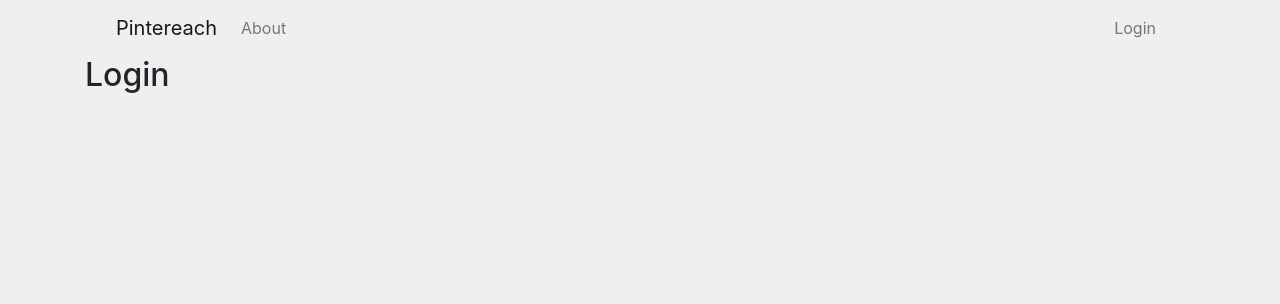
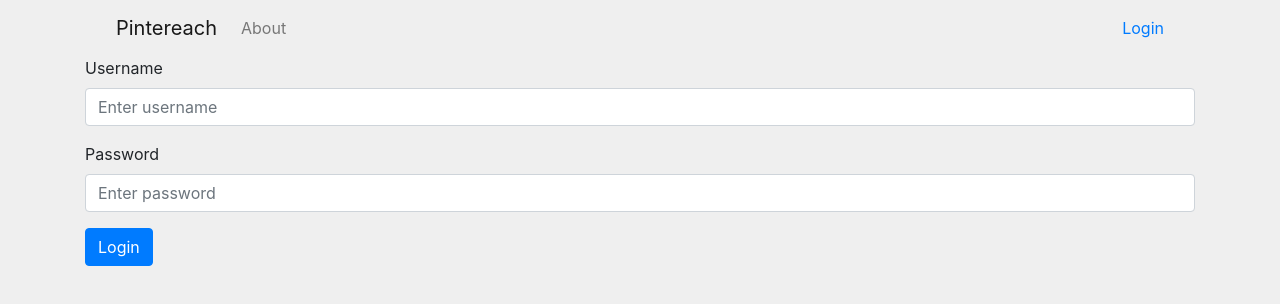
Before and after one commit to daquinons/pintereach-react, a React (Create React App) app: page /login in a window 1280 px wide. Shown: the top 304 px of the page. Built offline with nearby package versions, Linux system fonts and the light colour scheme.

Commit message:
Add login communication and token saving

```diff
--- a/package.json
+++ b/package.json
@@ -3,6 +3,7 @@
   "version": "0.1.0",
   "private": true,
   "dependencies": {
+    "axios": "^0.19.0",
     "bootstrap": "^4.3.1",
     "react": "^16.8.6",
     "react-bootstrap": "^1.0.0-beta.9",
--- /dev/null
+++ b/src/api/index.js
@@ -0,0 +1,4 @@
+const API_URL = 'https://pintereach0.herokuapp.com/api';
+const AUTH_URL = API_URL + '/auth';
+export const LOGIN_URL = AUTH_URL + '/login';
+export const REGISTER_URL = AUTH_URL + '/register';
--- a/src/components/Login/Login.jsx
+++ b/src/components/Login/Login.jsx
@@ -1,7 +1,50 @@
 import React from 'react';
+import { connect } from 'react-redux';
+import { login } from '../../state/reducers/login';
+import Form from 'react-bootstrap/Form';
+import Button from 'react-bootstrap/Button';
 
-const Login = () => {
-  return <div><h2>Login</h2></div>
-}
+const Login = (props) => {
+  const refEmailInput = React.createRef();
+  const refPasswordInput = React.createRef();
 
-export default Login;
+  const onLogin = () => {
+    props.login(refEmailInput.current.value, refPasswordInput.current.value);
+  };
+
+  return (
+    <Form>
+      <Form.Group controlId="formBasicEmail">
+        <Form.Label>Username</Form.Label>
+        <Form.Control
+          ref={refEmailInput}
+          type="text"
+          placeholder="Enter username"
+        />
+      </Form.Group>
+
+      <Form.Group controlId="formBasicPassword">
+        <Form.Label>Password</Form.Label>
+        <Form.Control
+          ref={refPasswordInput}
+          type="password"
+          placeholder="Enter password"
+        />
+      </Form.Group>
+      <Button variant="primary" onClick={onLogin}>
+        Login
+      </Button>
+    </Form>
+  );
+};
+
+const mapStateToProps = state => {
+  return {
+    counter: state.counter
+  };
+};
+
+export default connect(
+  mapStateToProps,
+  { login }
+)(Login);
--- a/src/components/NavBar/NavBar.jsx
+++ b/src/components/NavBar/NavBar.jsx
@@ -9,7 +9,7 @@ const NavBar = () => {
     <Navbar collapseOnSelect expand="lg">
       <Container>
         <Link to="/">
-          <Navbar.Brand href="/">Pintereach</Navbar.Brand>
+          <Navbar.Brand>Pintereach</Navbar.Brand>
         </Link>
         <Navbar.Toggle aria-controls="responsive-navbar-nav" />
         <Navbar.Collapse id="responsive-navbar-nav">
@@ -18,7 +18,7 @@ const NavBar = () => {
           </Nav>
           <Nav>
             <Link to="/login">
-              <Nav.Link href="/login">Login</Nav.Link>
+              Login
             </Link>
           </Nav>
         </Navbar.Collapse>
--- a/src/state/actions/counter/actionTypes.js
+++ /dev/null
@@ -1,3 +0,0 @@
-// This is where you'll define your Action Types
-export const COUNTER_INCREASE = 'COUNTER_INCREASE';
-export const COUNTER_DECREASE = 'COUNTER_DECREASE';
--- /dev/null
+++ b/src/state/actions/login/actionTypes.js
@@ -0,0 +1 @@
+export const SET_TOKEN = 'SET_TOKEN';
--- /dev/null
+++ b/src/state/actions/login/index.js
@@ -0,0 +1,5 @@
+import * as types from './actionTypes';
+
+export const setToken = (token) => {
+  return { type: types.SET_TOKEN, payload: token };
+};
--- a/src/state/reducers/counter/index.js
+++ /dev/null
@@ -1,12 +0,0 @@
-import * as types from '../../actions/counter/actionTypes';
-
-export const counterReducer = (state = 0, action) => {
-  switch (action.type) {
-    case types.COUNTER_INCREASE:
-      return state + 1;
-    case types.COUNTER_DECREASE:
-      return state - 1;
-    default:
-      return state;
-  }
-};
--- a/src/state/reducers/index.js
+++ b/src/state/reducers/index.js
@@ -1,6 +1,6 @@
 import { combineReducers } from 'redux';
-import { counterReducer } from './counter';
+import { loginReducer } from './login';
 
 export default combineReducers({
-  counter: counterReducer
+  login: loginReducer
 });
--- /dev/null
+++ b/src/state/reducers/login/index.js
@@ -0,0 +1,30 @@
+import axios from 'axios';
+import { LOGIN_URL } from '../../../api/';
+import * as types from '../../actions/login/actionTypes';
+
+export const loginReducer = (state = { token: undefined }, action) => {
+  switch (action.type) {
+    case types.SET_TOKEN:
+      return { ...state, token: action.payload };
+    default:
+      return state;
+  }
+};
+
+const setToken = (token) => {
+  return {
+    type: types.SET_TOKEN,
+    payload: token
+  }
+}
+
+export const login = (username, password) => dispatch => {
+  axios
+    .post(LOGIN_URL, { username, password })
+    .then(res => {
+      dispatch(setToken(res.data.token));
+    })
+    .catch(error => {
+      console.log(error);
+    });
+};
```
Also changed, not shown: src/state/actions/counter/index.js (deleted, +0 -9 lines), 1 other file (tests, documents, lock files or other folders).
